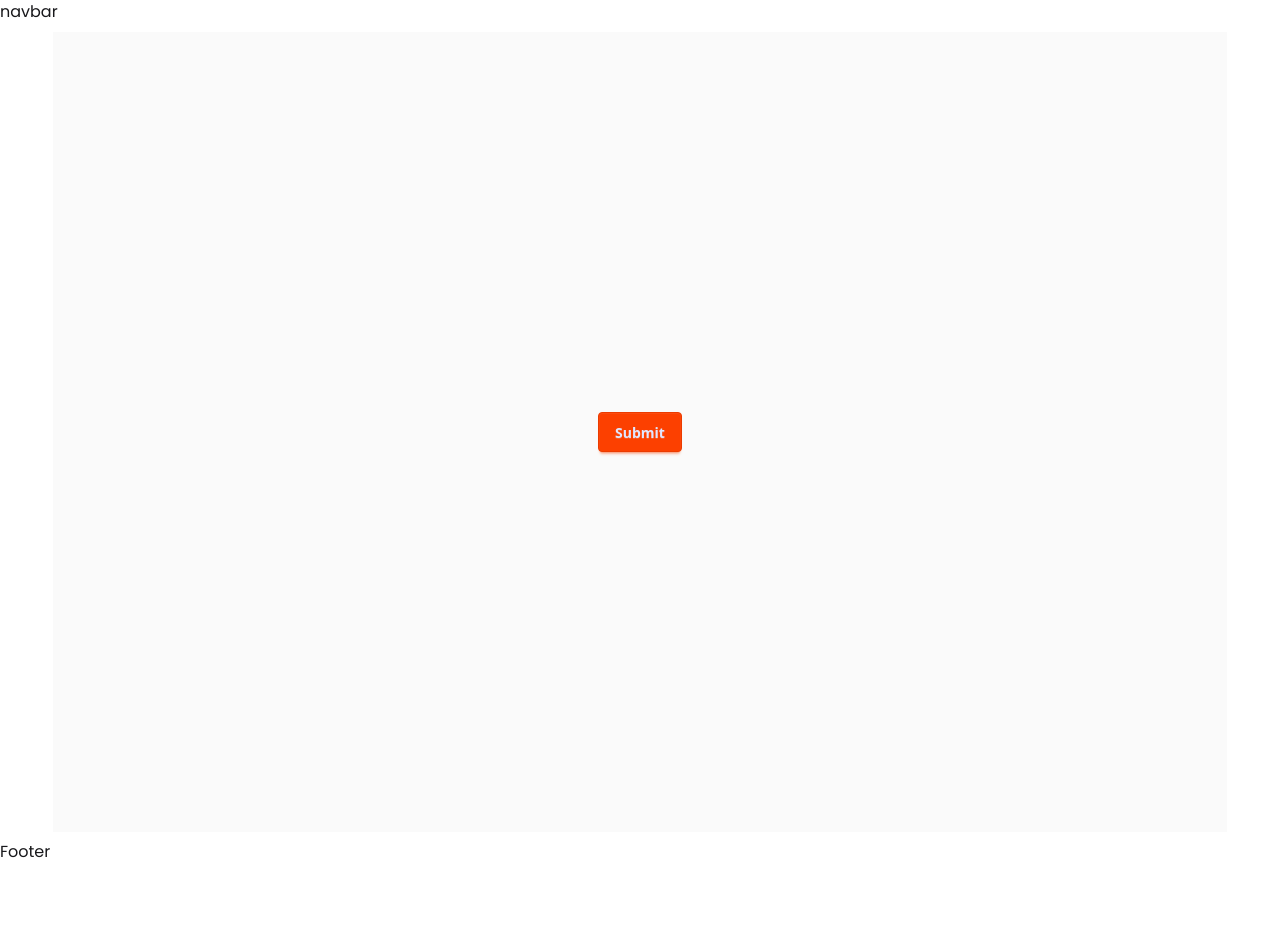
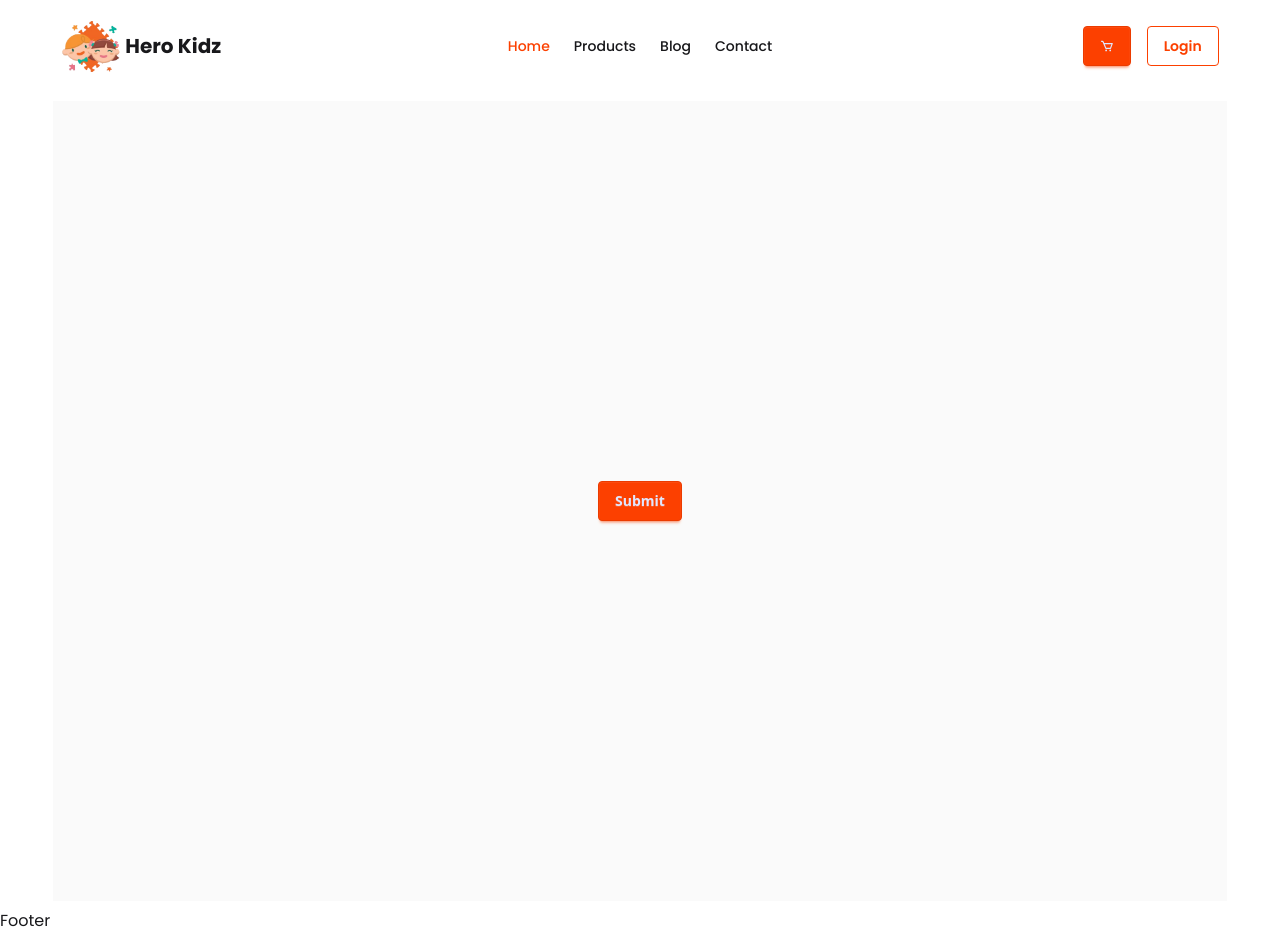
Before and after one commit to priyotush25/hero-kidz, a Next.js app: page / in a window 1280 px wide. Before the commit the page ends 864 px from the top, so only its background shows below. Built offline with nearby package versions, Linux system fonts and the light colour scheme.

Commit message:
add navbar

```diff
--- a/package.json
+++ b/package.json
@@ -12,7 +12,8 @@
     "daisyui": "^5.5.18",
     "next": "16.1.6",
     "react": "19.2.3",
-    "react-dom": "19.2.3"
+    "react-dom": "19.2.3",
+    "react-icons": "^5.5.0"
   },
   "devDependencies": {
     "@tailwindcss/postcss": "^4.1.18",
--- a/src/app/layout.js
+++ b/src/app/layout.js
@@ -3,14 +3,10 @@ import Navbar from "@/components/layouts/Navbar";
 import { Poppins } from "next/font/google";
 import "./globals.css";
 
-// const poppins = Poppins({
-//   subsets: ["latin"],
-//   weight: ["100", "200", "400", "500", "600", "800"],
-// });
 
 const poppins = Poppins({
   subsets: ["latin"],
-  weight: ["100","200","300","400","500","600","700","800","900"],
+  weight: ["100", "200", "300", "400", "500", "600", "700", "800", "900"],
   display: "swap",
 });
 
@@ -23,17 +19,14 @@ export default function RootLayout({ children }) {
   return (
     <html lang="en">
       <body className={`${poppins.className} antialiased`}>
-        <header>
-          <Navbar/>
+        <header className="py-2 md:w-11/12 mx-auto">
+          <Navbar />
         </header>
-        <main className="py-2 md:w-11/12 mx-auto">
-           {children}
-        </main>
+        <main className="py-2 md:w-11/12 mx-auto">{children}</main>
         <footer>
-          <Footers/>
+          <Footers />
         </footer>
-
-        </body>
+      </body>
     </html>
   );
 }
--- /dev/null
+++ b/src/components/buttons/NavLinks.js
@@ -0,0 +1,12 @@
+"use client";
+
+import Link from "next/link";
+import { usePathname } from "next/navigation";
+
+const NavLinks = ({ href, children }) => {
+    const path = usePathname();
+
+  return <Link href={href} className={`${path.startsWith(href) && "text-primary"} font-medium`}>{children}</Link>;
+};
+
+export default NavLinks;
--- a/src/components/layouts/Navbar.jsx
+++ b/src/components/layouts/Navbar.jsx
@@ -1,10 +1,72 @@
+import Link from "next/link";
+import { BiCart } from "react-icons/bi";
+import NavLinks from "../buttons/NavLinks";
+import Logo from "../logo/Logo";
 
 const Navbar = () => {
-    return (
-        <div>
-            navbar
+  const nav = (
+    <>
+      <li>
+        <NavLinks href={"/"}>Home</NavLinks>
+      </li>
+            <li>
+        <NavLinks href={"/product"}>Products</NavLinks>
+      </li>
+            <li>
+        <NavLinks href={"/blog"}>Blog</NavLinks>
+      </li>
+            <li>
+        <NavLinks href={"/contact"}>Contact</NavLinks>
+      </li>
+    </>
+  );
+
+  return (
+    <div className="navbar bg-base-100 ">
+      <div className="navbar-start">
+        <div className="dropdown">
+          <div tabIndex={0} role="button" className="btn btn-ghost lg:hidden">
+            <svg
+              xmlns="http://www.w3.org/2000/svg"
+              className="h-5 w-5"
+              fill="none"
+              viewBox="0 0 24 24"
+              stroke="currentColor"
+            >
+              {" "}
+              <path
+                strokeLinecap="round"
+                strokeLinejoin="round"
+                strokeWidth="2"
+                d="M4 6h16M4 12h8m-8 6h16"
+              />{" "}
+            </svg>
+          </div>
+          <ul
+            tabIndex="-1"
+            className="menu menu-sm dropdown-content bg-base-100 rounded-box z-1 mt-3 w-52 p-2 shadow"
+          >
+           {nav}
+
+          </ul>
         </div>
-    );
+        <Logo />
+      </div>
+      <div className="navbar-center hidden lg:flex">
+        <ul className="menu menu-horizontal px-1">
+         {nav}
+        </ul>
+      </div>
+      <div className="navbar-end space-x-4">
+        <Link href={"/cart"} className="btn btn-primary">
+          <BiCart/>
+        </Link>
+        <Link href={"/login"}>
+        <button className="btn btn-primary btn-outline">Login</button>
+        </Link>
+      </div>
+    </div>
+  );
 };
 
 export default Navbar;
--- /dev/null
+++ b/src/components/logo/Logo.jsx
@@ -0,0 +1,24 @@
+"use client";
+import Image from "next/image";
+import Link from "next/link";
+
+const Logo = () => {
+  return (
+    <>
+      <Link href={"/"} className="flex items-center gap-1">
+        <Image
+          alt="logo-hero-kidz"
+          src={"/assets/logo.png"}
+          width={60}
+          height={60}
+        />
+
+         <h2 className="text-xl font-bold">Hero Kidz</h2>
+      </Link>
+
+
+    </>
+  );
+};
+
+export default Logo;
--- a/src/lib/dbConnect.js
+++ b/src/lib/dbConnect.js
@@ -15,6 +15,6 @@ const client = new MongoClient(uri, {
   }
 });
 
-export const dbconnect = (cname) => {
+export const dbConnect = (cname) => {
     return client.db(dbname).collection(cname)
 }
```
Also changed, not shown: 1 other file (tests, documents, lock files or other folders).
